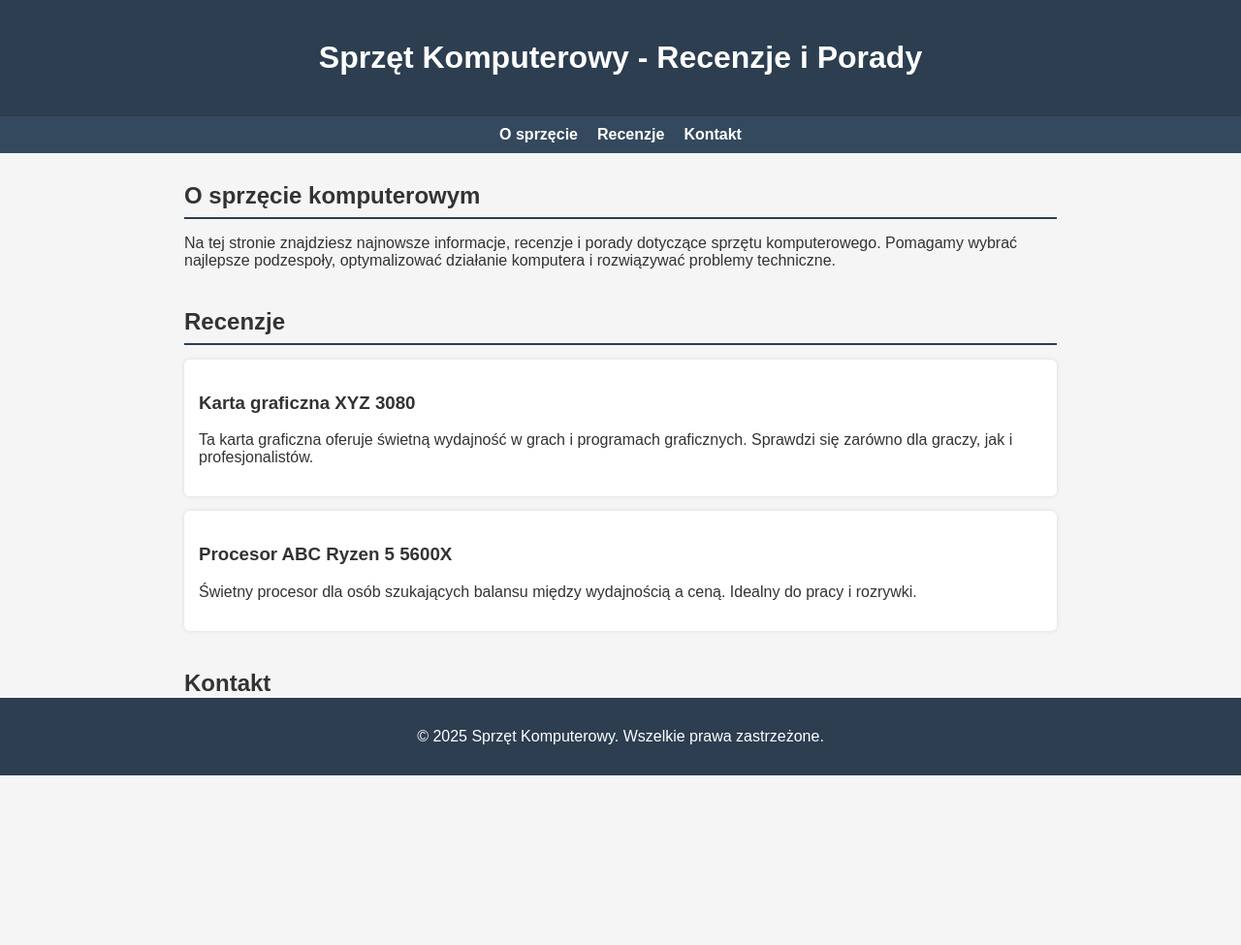
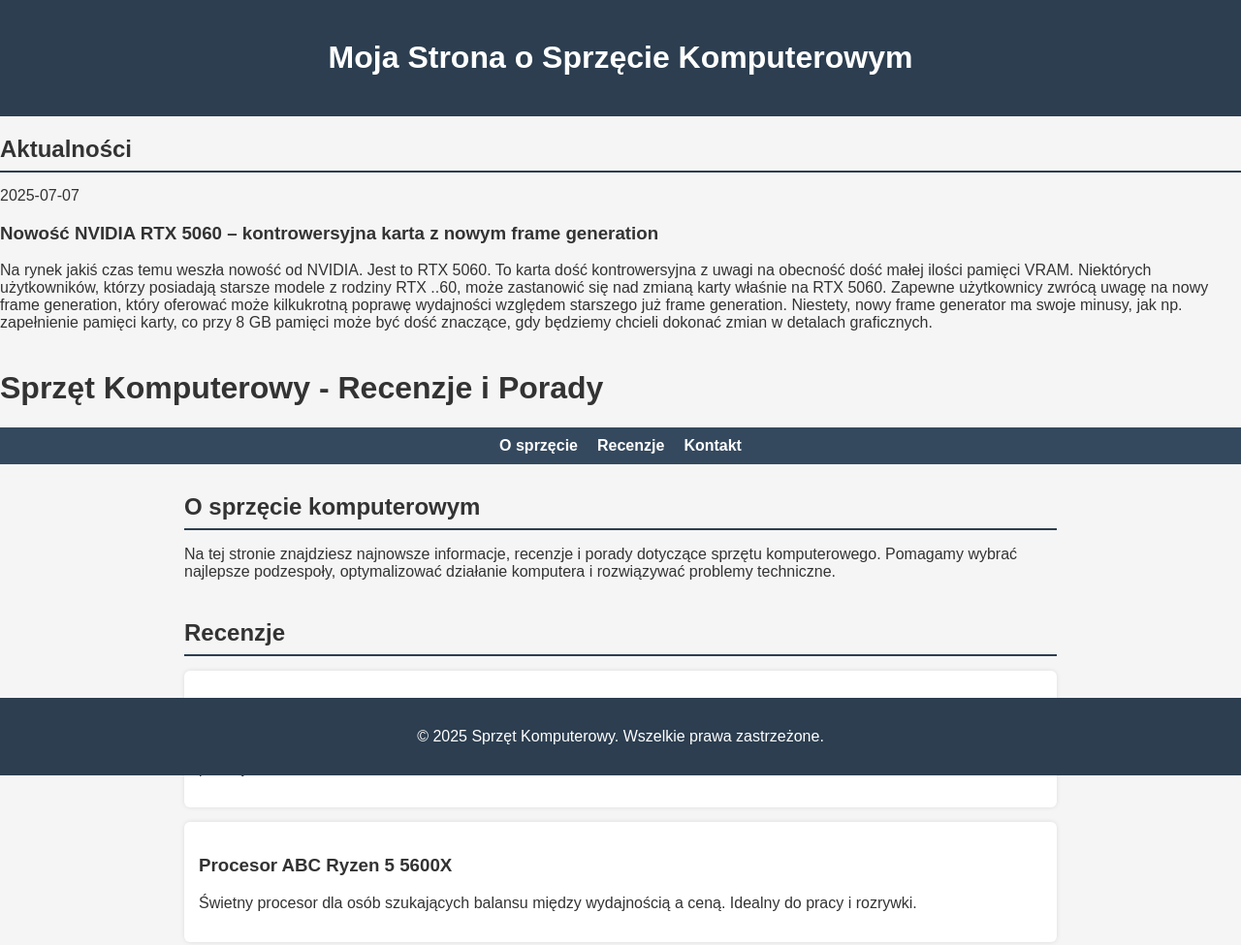
Before and after one commit to Wojciech1122/sprz-tkomputerowyonline, a plain HTML site: page index.html in a window 1280 px wide. Shown: the top 975 px of the page at 97% size. Before the commit the page ends 803 px from the top, so only its background shows below. Drawn offline with Linux system fonts and the light colour scheme.

Commit message:
Update index.html - aktualność o rtx 5060

```diff
--- a/index.html
+++ b/index.html
@@ -70,6 +70,30 @@
 </head>
 <body>
   <header>
+    <h1>Moja Strona o Sprzęcie Komputerowym</h1>
+  </header>
+
+  <section id="news">
+    <h2>Aktualności</h2>
+
+    <article>
+      <div class="news-date">2025-07-07</div>
+      <h3>Nowość NVIDIA RTX 5060 – kontrowersyjna karta z nowym frame generation</h3>
+      <p>
+        Na rynek jakiś czas temu weszła nowość od NVIDIA. Jest to RTX 5060. To karta dość kontrowersyjna z uwagi na obecność dość małej ilości pamięci VRAM.
+        Niektórych użytkowników, którzy posiadają starsze modele z rodziny RTX ..60, może zastanowić się nad zmianą karty właśnie na RTX 5060.
+        Zapewne użytkownicy zwrócą uwagę na nowy frame generation, który oferować może kilkukrotną poprawę wydajności względem starszego już frame generation.
+        Niestety, nowy frame generator ma swoje minusy, jak np. zapełnienie pamięci karty, co przy 8 GB pamięci może być dość znaczące, gdy będziemy chcieli dokonać zmian w detalach graficznych.
+      </p>
+    </article>
+
+  </section>
+
+  <footer>
+    <p>© 2025 Moja Strona o Sprzęcie Komputerowym</p>
+  </footer>
+
+</body>
     <h1>Sprzęt Komputerowy - Recenzje i Porady</h1>
   </header>
   <nav>
```
